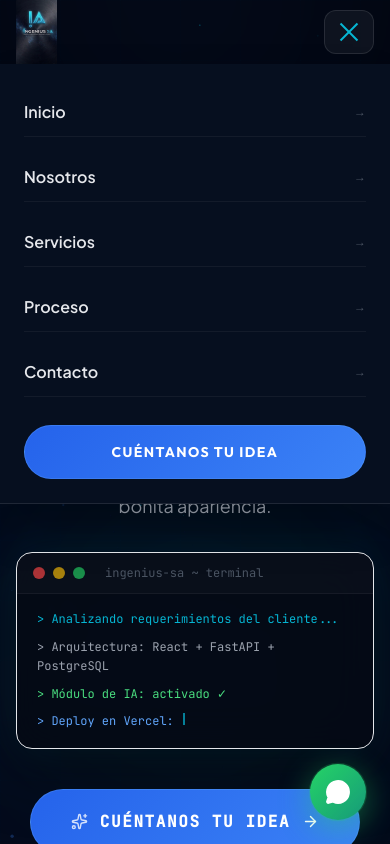
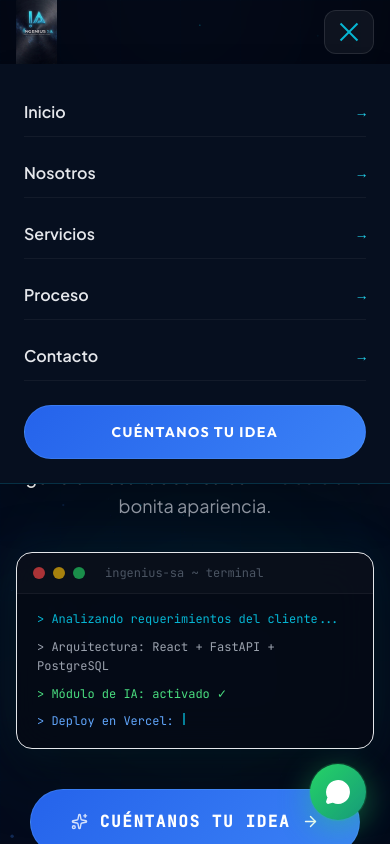
Before and after one commit to Saul1301/ingenius-sa, a React (Vite) app: page / in a window 390 px wide. Both pictures are taken after a click on the button 349 px from the left and 32 px from the top of the page. Shown: the top 844 px of the page. Built offline with nearby package versions, Linux system fonts and the light colour scheme.

Commit message:
fix(nav): native anchor links for mobile menu navigation

```diff
--- a/src/components/Navbar.jsx
+++ b/src/components/Navbar.jsx
@@ -103,29 +103,31 @@ export default function Navbar() {
       <AnimatePresence>
         {mobileOpen && (
           <motion.div
-            initial={{ opacity: 0, height: 0 }}
-            animate={{ opacity: 1, height: 'auto' }}
-            exit={{ opacity: 0, height: 0 }}
-            className="lg:hidden bg-[#060F1F] shadow-2xl border-b border-white/10 relative z-50 overflow-hidden"
+            initial={{ opacity: 0, y: -10 }}
+            animate={{ opacity: 1, y: 0 }}
+            exit={{ opacity: 0, y: -10 }}
+            transition={{ duration: 0.2 }}
+            className="lg:hidden bg-[#060F1F] shadow-2xl border-b border-cyan-500/20 relative z-50"
           >
-            <div className="px-6 py-6 flex flex-col gap-4">
+            <div className="px-6 py-6 flex flex-col gap-3">
               {navLinks.map((link) => (
                 <a
                   key={link.href}
                   href={link.href}
-                  onClick={(e) => scrollToSection(e, link.href)}
-                  className="text-left text-base font-semibold text-gray-200 hover:text-brand-cyan transition-colors py-3 border-b border-white/5 flex items-center justify-between"
+                  onClick={() => setMobileOpen(false)}
+                  className="text-left text-base font-semibold text-gray-200 hover:text-brand-cyan active:text-brand-cyan transition-colors py-3 border-b border-white/5 flex items-center justify-between"
                 >
                   <span>{link.label}</span>
-                  <span className="text-gray-600 text-xs">→</span>
+                  <span className="text-cyan-400 font-mono text-sm">→</span>
                 </a>
               ))}
-              <button
-                onClick={(e) => scrollToSection(e, '#contact')}
-                className="btn-primary text-sm mt-3 w-full py-4 text-center font-bold"
+              <a
+                href="#contact"
+                onClick={() => setMobileOpen(false)}
+                className="btn-primary text-sm mt-3 w-full py-4 text-center font-bold block"
               >
                 Cuéntanos tu Idea
-              </button>
+              </a>
             </div>
           </motion.div>
         )}
```
